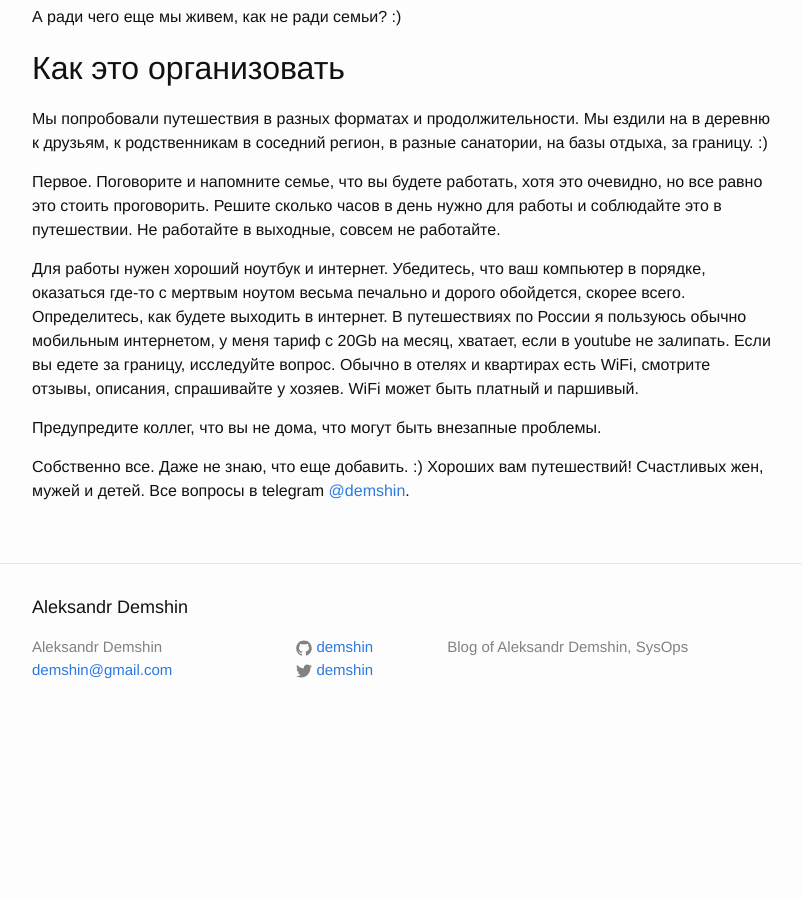
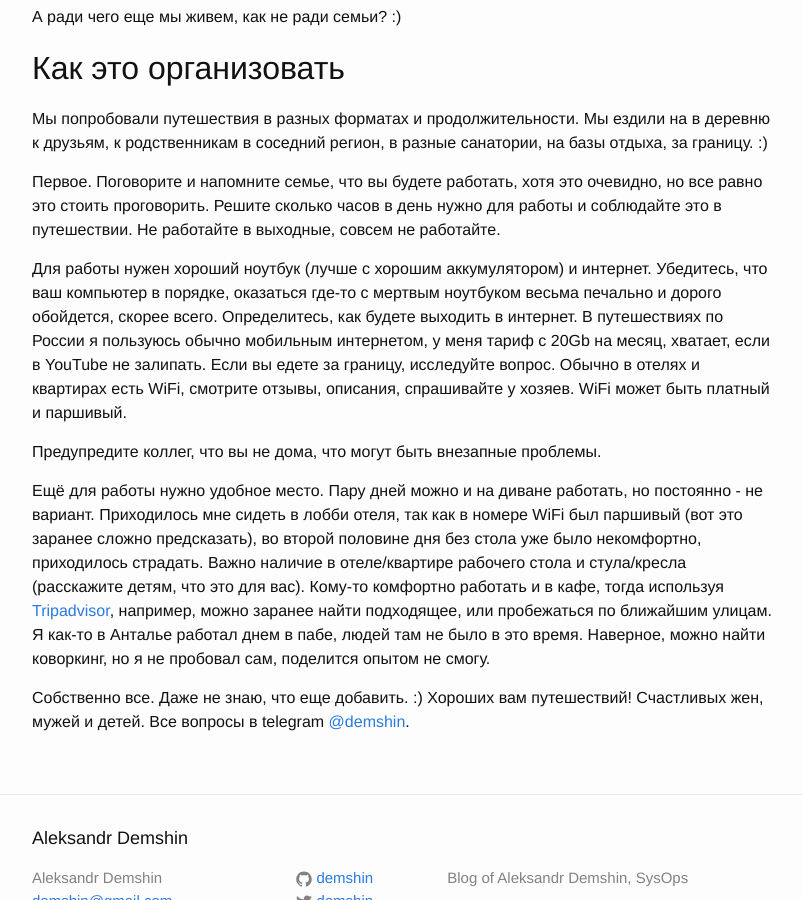
Before and after one commit to demshin/demsh.in, a Jekyll site: the page built from _posts/2019-06-05-how-to-work-with-famaly-remotely.md, in a window 1280 px wide and 900 px high, scrolled down 681 px. Shown: the whole window, without its empty margins (238-1040 px from the left). Built offline with Jekyll 4.4.1, drawn with Linux system fonts in a browser that asks for light colours; before the commit the page ends 1422 px from its top, so only the background shows below that.

Commit message:
update post

```diff
--- a/_posts/2019-06-05-how-to-work-with-famaly-remotely.md
+++ b/_posts/2019-06-05-how-to-work-with-famaly-remotely.md
@@ -27,8 +27,10 @@ categories: working travels family
 
 Первое. Поговорите и напомните семье, что вы будете работать, хотя это очевидно, но все равно это стоить проговорить. Решите сколько часов в день нужно для работы и соблюдайте это в путешествии. Не работайте в выходные, совсем не работайте.
 
-Для работы нужен хороший ноутбук и интернет. Убедитесь, что ваш компьютер в порядке, оказаться где-то с мертвым ноутом весьма печально и дорого обойдется, скорее всего. Определитесь, как будете выходить в интернет. В путешествиях по России я пользуюсь обычно мобильным интернетом, у меня тариф с 20Gb на месяц, хватает, если в youtube не залипать. Если вы едете за границу, исследуйте вопрос. Обычно в отелях и квартирах есть WiFi, смотрите отзывы, описания, спрашивайте у хозяев. WiFi может быть платный и паршивый.
+Для работы нужен хороший ноутбук (лучше с хорошим аккумулятором) и интернет. Убедитесь, что ваш компьютер в порядке, оказаться где-то с мертвым ноутбуком весьма печально и дорого обойдется, скорее всего. Определитесь, как будете выходить в интернет. В путешествиях по России я пользуюсь обычно мобильным интернетом, у меня тариф с 20Gb на месяц, хватает, если в YouTube не залипать. Если вы едете за границу, исследуйте вопрос. Обычно в отелях и квартирах есть WiFi, смотрите отзывы, описания, спрашивайте у хозяев. WiFi может быть платный и паршивый.
 
 Предупредите коллег, что вы не дома, что могут быть внезапные проблемы.
 
+Ещё для работы нужно удобное место. Пару дней можно и на диване работать, но постоянно - не вариант. Приходилось мне сидеть в лобби отеля, так как в номере WiFi был паршивый (вот это заранее сложно предсказать), во второй половине дня без стола уже было некомфортно, приходилось страдать. Важно наличие в отеле/квартире рабочего стола и стула/кресла (расскажите детям, что это для вас). Кому-то комфортно работать и в кафе, тогда используя [Tripadvisor](https://www.tripadvisor.com), например, можно заранее найти подходящее, или пробежаться по ближайшим улицам. Я как-то в Анталье работал днем в пабе, людей там не было в это время. Наверное, можно найти коворкинг, но я не пробовал сам, поделится опытом не смогу.
+
 Собственно все. Даже не знаю, что еще добавить. :) Хороших вам путешествий! Счастливых жен, мужей и детей. Все вопросы в telegram [@demshin](https://t.me/demshin).
```
